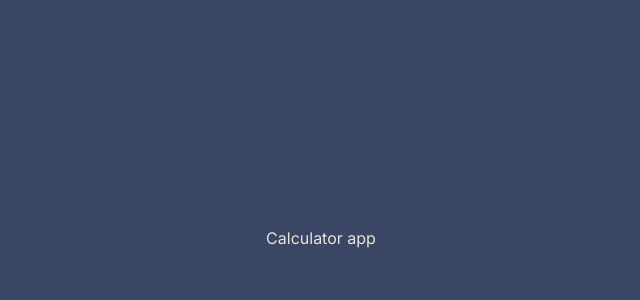
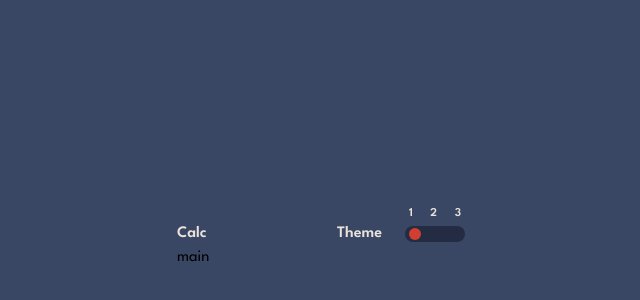
Before and after one commit to Ehsan-eslami/next-calculator-app, a Next.js app: page / in a window 1280 px wide. Shown: the part 162-462 px from the top of the page, without its empty margins (319-959 px from the left). Built offline with nearby package versions, Linux system fonts and the light colour scheme.

Commit message:
feat: create theme provider component

```diff
--- a/src/app/globals.css
+++ b/src/app/globals.css
@@ -1,7 +1,135 @@
+@import url('https://fonts.googleapis.com/css2?family=League+Spartan:wght@100..900&display=swap');
+
+.league-spartan-thin {
+  font-family: "League Spartan", sans-serif;
+  font-optical-sizing: auto;
+  font-weight: 100;
+}
+
+.league-spartan-hairline {
+  font-family: "League Spartan", sans-serif;
+  font-optical-sizing: auto;
+  font-weight: 200;
+}
+
+.league-spartan-light {
+  font-family: "League Spartan", sans-serif;
+  font-optical-sizing: auto;
+  font-weight: 300;
+}
+
+.league-spartan-normal {
+  font-family: "League Spartan", sans-serif;
+  font-optical-sizing: auto;
+  font-weight: 400;
+}
+
+.league-spartan-medium {
+  font-family: "League Spartan", sans-serif;
+  font-optical-sizing: auto;
+  font-weight: 500;
+}
+
+.league-spartan-semibold {
+  font-family: "League Spartan", sans-serif;
+  font-optical-sizing: auto;
+  font-weight: 600;
+}
+
+.league-spartan-bold {
+  font-family: "League Spartan", sans-serif;
+  font-optical-sizing: auto;
+  font-weight: 700;
+}
+
+.league-spartan-extrabold {
+  font-family: "League Spartan", sans-serif;
+  font-optical-sizing: auto;
+  font-weight: 800;
+}
+
+.league-spartan-black {
+  font-family: "League Spartan", sans-serif;
+  font-optical-sizing: auto;
+  font-weight: 900;
+}
+
 @tailwind base;
 @tailwind components;
 @tailwind utilities;
 
+*,
+*::after,
+*::before {
+  margin: 0;
+  padding: 0;
+  box-sizing: inherit;
+	font-family: "League Spartan", sans-serif;
+}
+
 body {
-  @apply flex flex-col justify-center items-center h-screen w-screen  bg-t1-main-bg
+  @apply flex flex-col justify-center items-center h-screen w-screen;
 }
+
+.calc{
+  @apply w-72
+}
+
+header{
+  @apply flex justify-between font-semibold
+}
+.theme-provider {
+  @apply grid grid-cols-2 gap-x-2;
+}
+
+.theme-toggle {
+  @apply w-full h-4 flex justify-between items-center rounded-full my-auto
+}
+
+.toggle-btn {
+  @apply w-3 h-3 rounded-full m-1 bg-t1-key-bg-red;
+}
+/* ----------------------theme 1----------------------- */
+.themeOne body {
+  @apply bg-t1-main-bg;
+}
+
+.themeOne header{
+  @apply text-t1-key-bg-orange
+}
+
+.themeOne .theme-toggle {
+  @apply bg-t1-toggle-bg;
+}
+
+
+
+/* ---------------------------theme 2-------------------------- */
+.themeTwo body {
+  @apply bg-t2-main-bg;
+}
+
+.themeTwo header{
+  @apply text-t2-text-dark
+}
+
+.themeTwo .theme-toggle {
+  @apply bg-t2-toggle-bg;
+}
+
+/* ------------------theme 3------------------- */
+.themeThree body {
+  @apply bg-t3-main-bg;
+}
+
+.themeThree header {
+  @apply text-t3-text-yellow
+}
+
+.themeThree .theme-toggle {
+  @apply bg-t3-toggle-bg;
+}
+
+.themeThree .toggle-btn{
+  @apply bg-t3-key-shadow-cyan
+}
--- a/src/app/page.tsx
+++ b/src/app/page.tsx
@@ -1,8 +1,19 @@
+import ThemeProvider from "@/components/ThemeProvider";
 
 export default function Home() {
+
+
+
+
   return (
-   <main>
-      <p className=" text-t1-key-bg-orange">Calculator app</p>
-   </main>
+  <div className="calc">
+    <header>
+      <p className=" flex flex-col justify-end">Calc</p>
+      <ThemeProvider/>
+    </header>
+    <main>
+      main
+    </main>
+  </div>
   );
 }
--- /dev/null
+++ b/src/components/ThemeProvider.tsx
@@ -0,0 +1,60 @@
+'use client'
+
+import { useEffect, useState } from "react"
+
+export default function ThemeProvider() {
+  const [theme, setTheme] = useState('themeOne');
+
+  useEffect(() => {
+    if (typeof window !== 'undefined') {
+      const storedTheme = window.localStorage.getItem("preferred-theme");
+      if (storedTheme !== null) {
+        setTheme(storedTheme);
+        applyTheme(storedTheme);
+      }
+    }
+  }, []);
+
+  useEffect(() => {
+    if (typeof window !== 'undefined') {
+      applyTheme(theme);
+    }
+  }, [theme]);
+
+  const applyTheme = (selectedTheme) => {
+    const root = document.documentElement;
+    root.classList.remove('themeOne', 'themeTwo', 'themeThree');
+    root.classList.add(selectedTheme);
+  };
+
+  const setThemeOne = () => {
+    setTheme('themeOne');
+    window.localStorage.setItem('preferred-theme', 'themeOne');
+  };
+
+  const setThemeTwo = () => {
+    setTheme('themeTwo');
+    window.localStorage.setItem('preferred-theme', 'themeTwo');
+  };
+
+  const setThemeThree = () => {
+    setTheme('themeThree');
+    window.localStorage.setItem('preferred-theme', 'themeThree');
+  };
+
+  return (
+    <div className="theme-provider">
+      <div className="col-start-2 flex justify-between gap-2 px-1 text-xs">
+        <span>1</span>
+        <span>2</span>
+        <span>3</span>
+      </div>
+      <h3 className="text-base">Theme</h3>
+      <div className="theme-toggle">
+        <div className={theme === "themeOne" ? "toggle-btn" : "w-3 h-3  m-1 rounded-full hover:opacity-75"} onClick={setThemeOne}></div>
+        <div className={theme === "themeTwo" ? "toggle-btn" : "w-3 h-3 m-1 rounded-full hover:opacity-75"} onClick={setThemeTwo}></div>
+        <div className={theme === "themeThree" ? "toggle-btn" : "w-3 h-3 m-1 rounded-full hover:opacity-75"} onClick={setThemeThree}></div>
+      </div>
+    </div>
+  );
+}
--- a/tailwind.config.ts
+++ b/tailwind.config.ts
@@ -6,6 +6,8 @@ const config: Config = {
     "./src/components/**/*.{js,ts,jsx,tsx,mdx}",
     "./src/app/**/*.{js,ts,jsx,tsx,mdx}",
   ],
+  two: 'class',
+  three: 'class',
   theme: {
     extend: {
       colors: {
```
Also changed, not shown: package.json (+6 -4 lines), 1 other file (tests, documents, lock files or other folders).
